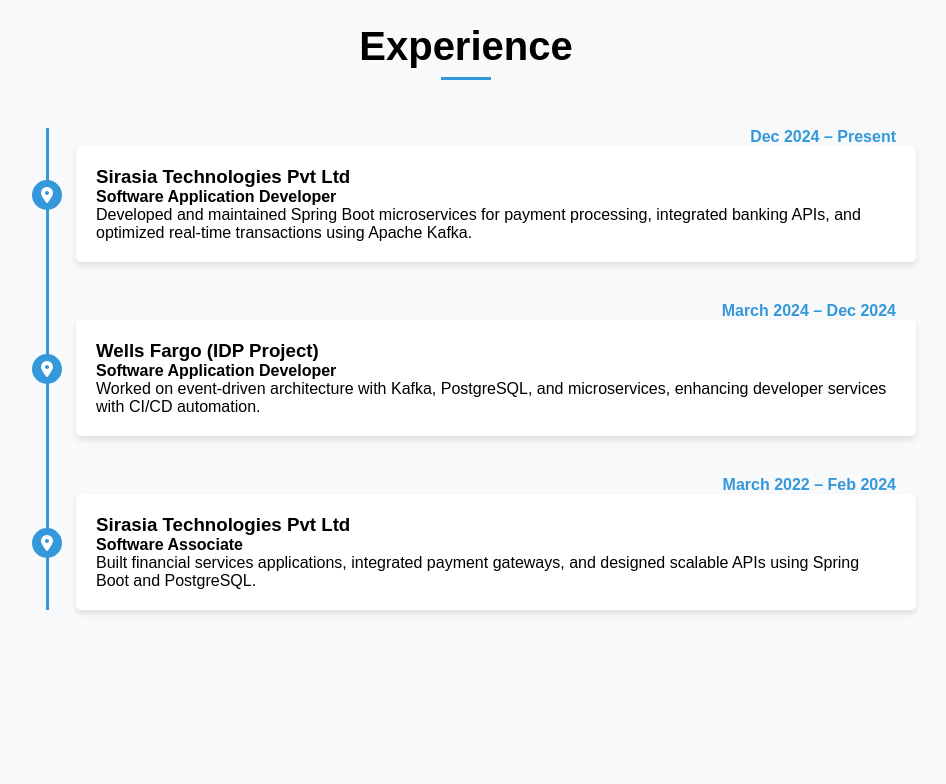
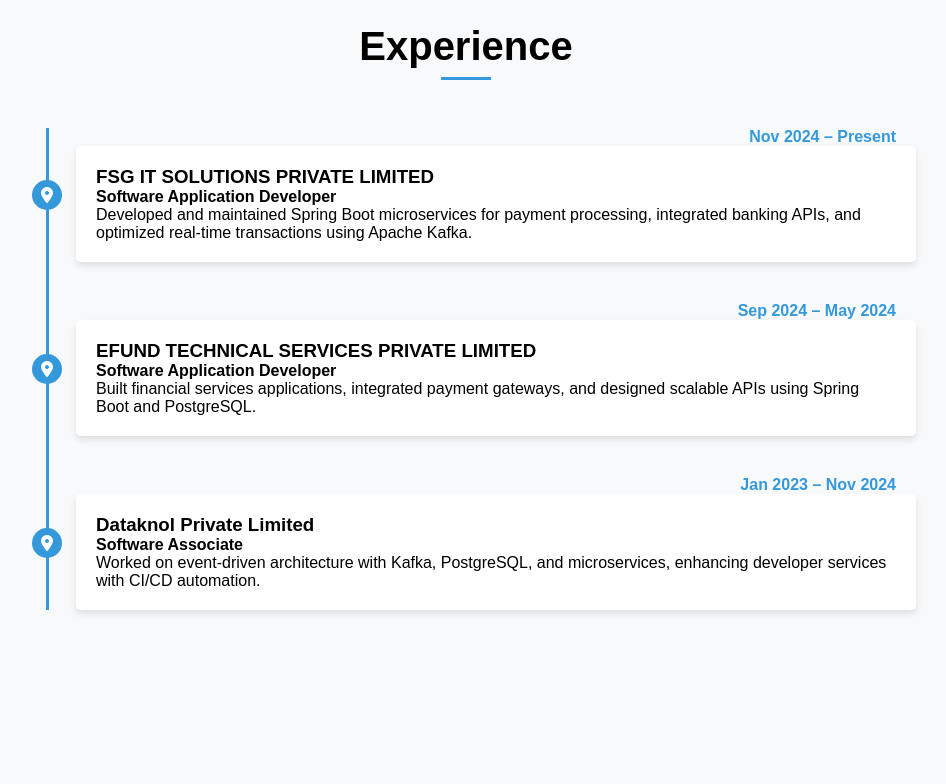
Before and after one commit to Mandapaka-kiran/portfolio.kiran, a React (Create React App) app: page / in a window 1280 px wide. Shown: the part 1380-2164 px from the top of the page, without its empty margins (174-1120 px from the left). Built offline with nearby package versions, Linux system fonts and the light colour scheme.

Commit message:
update the expereience

```diff
--- a/src/components/Experience.js
+++ b/src/components/Experience.js
@@ -3,25 +3,25 @@
 
 const experiences = [
   {
-    date: "Dec 2024 – Present",
-    company: "Sirasia Technologies Pvt Ltd",
+    date: "Nov 2024 – Present",
+    company: "FSG IT SOLUTIONS PRIVATE LIMITED",
     role: "Software Application Developer",
     description:
       "Developed and maintained Spring Boot microservices for payment processing, integrated banking APIs, and optimized real-time transactions using Apache Kafka.",
   },
   {
-    date: "March 2024 – Dec 2024",
-    company: "Wells Fargo (IDP Project)",
+    date: "Sep 2024 – May 2024",
+    company: "EFUND TECHNICAL SERVICES PRIVATE LIMITED",
     role: "Software Application Developer",
     description:
-      "Worked on event-driven architecture with Kafka, PostgreSQL, and microservices, enhancing developer services with CI/CD automation.",
+      "Built financial services applications, integrated payment gateways, and designed scalable APIs using Spring Boot and PostgreSQL.",
   },
   {
-    date: "March 2022 – Feb 2024",
-    company: "Sirasia Technologies Pvt Ltd",
+    date: "Jan 2023 – Nov 2024",
+    company: "Dataknol Private Limited",
     role: "Software Associate",
     description:
-      "Built financial services applications, integrated payment gateways, and designed scalable APIs using Spring Boot and PostgreSQL.",
+      "Worked on event-driven architecture with Kafka, PostgreSQL, and microservices, enhancing developer services with CI/CD automation.",
   },
 ];
 
--- a/src/components/Project.js
+++ b/src/components/Project.js
@@ -5,7 +5,7 @@
   {
     title: "Fisec Gen AI Liquidity Management",
     role: "Software Application Developer",
-    duration: "Dec 2024 – Present",
+    duration: "Nov 2024 – Present",
     description:
       "An embedded payments platform streamlining financial transactions, fraud detection, and seamless payment integrations.",
     technologies: ["Spring Boot", "Spring AI", "Apache Kafka", "PostgreSQL", "MongoDB", "AWS (EC2, RDS, S3)", "GitHub"],
@@ -13,7 +13,7 @@
   {
     title: "IDP (Wells Fargo)",
     role: "Software Application Developer",
-    duration: "March 2024 – Dec 2024",
+    duration: "Jan 2023 – Nov 2024",
     description:
       "A developer portal offering accelerators and managed services for streamlined development lifecycles.",
     technologies: ["Spring Boot", "Apache Kafka", "PostgreSQL", "Jenkins", "JUnit", "Mockito", "SonarQube"],
@@ -21,7 +21,7 @@
   {
     title: "EFundZZ",
     role: "Software Associate",
-    duration: "March 2022 – Feb 2024",
+    duration: "Sep 2023 – May 2024",
     description:
       "A fintech platform for digital financial services like lending, insurance, and investments.",
     technologies: ["Spring Boot", "Spring Security", "Hibernate", "PostgreSQL", "AWS", "Jenkins"],
```
